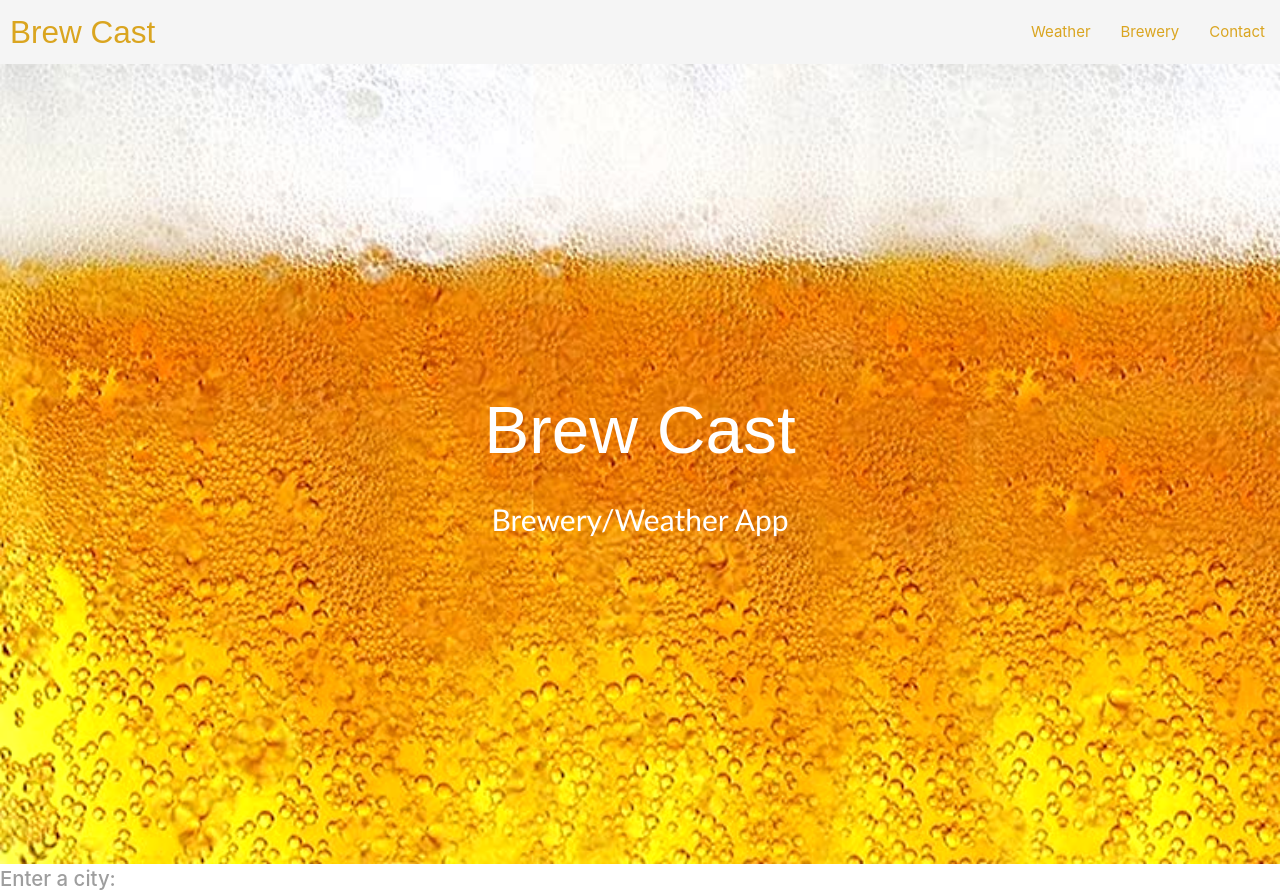
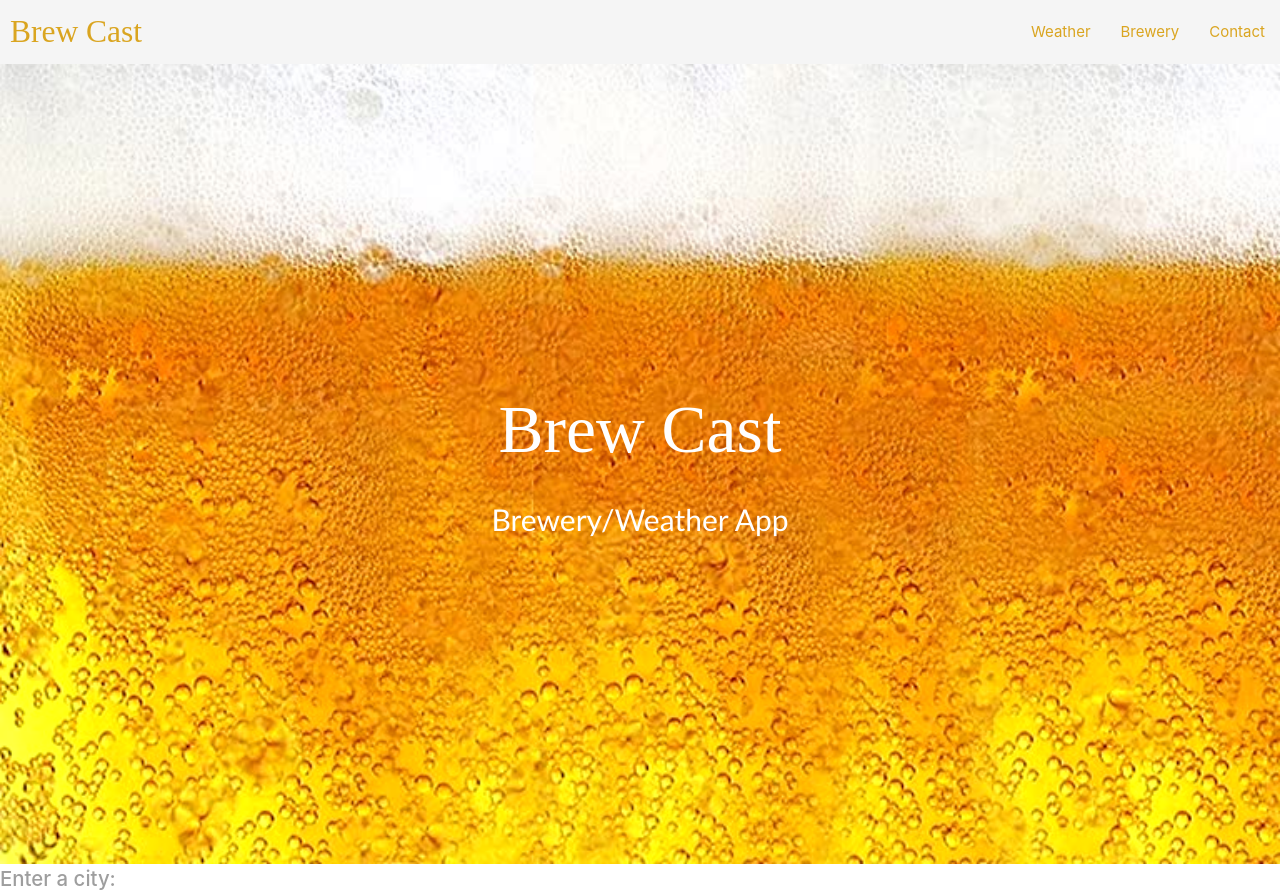
Before and after one commit to domconf/BrewCast, a plain HTML site: page index.html in a window 1280 px wide. Shown: the top 894 px of the page. Drawn offline with nearby package versions, Linux system fonts and the light colour scheme.

Commit message:
updated font styling

```diff
--- a/assets/style.css
+++ b/assets/style.css
@@ -9,7 +9,7 @@
 .brand-logo {
   color: goldenrod !important;
   margin-left: 10px !important;
-  font-family: fantasy;
+  font-family: brush script mt;
 }
 
 .bgimage {
@@ -21,7 +21,7 @@
 
 .hero_title {
   font-size: 4.5rem;
-  font-family: fantasy;
+  font-family: brush script mt;
 }
 
 .hero_desc {
```
